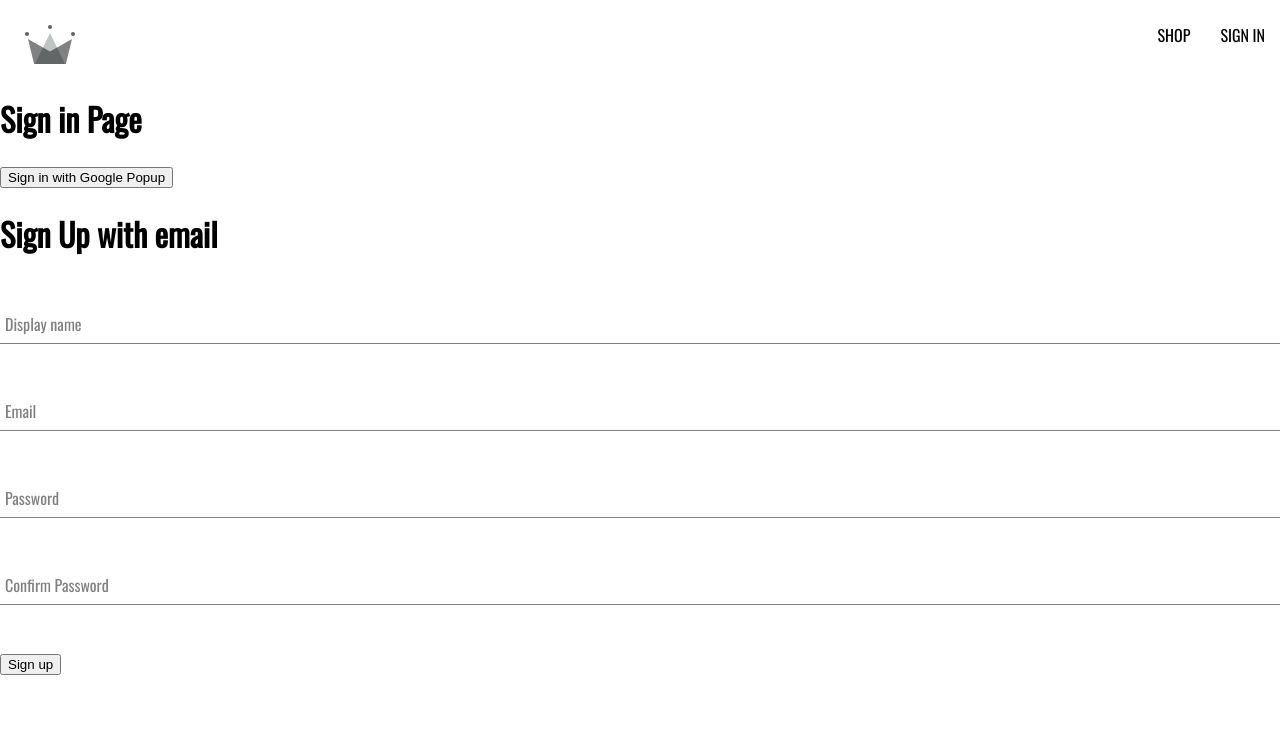
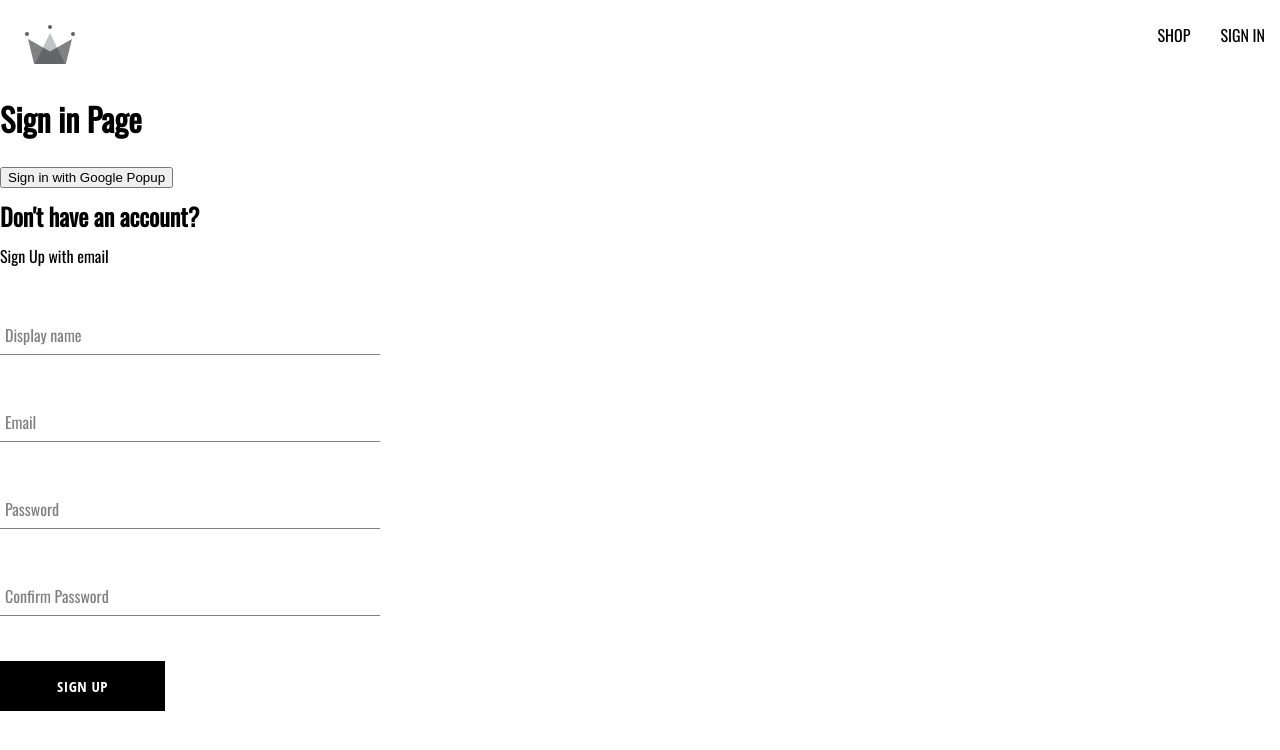
Before and after one commit to Zakroev/crown_shop, a React (Create React App) app: page /sign-in in a window 1280 px wide. Shown: the top 750 px of the page. Built offline with nearby package versions, Linux system fonts and the light colour scheme; a web font is replaced by a local one.

Commit message:
created button component+ Styles

```diff
--- /dev/null
+++ b/src/Components/button/button.component.jsx
@@ -0,0 +1,19 @@
+import "./button.styles.scss";
+
+const BUTTON_TYPE_CLASSES = {
+  google: "google-sign-in",
+  inverted: "inverted",
+};
+
+const Button = ({ children, buttonType, ...otherProps }) => {
+  return (
+    <button
+      className={`button-container ${BUTTON_TYPE_CLASSES[buttonType]}`}
+      {...otherProps}
+    >
+      {children}
+    </button>
+  );
+};
+
+export default Button;
--- /dev/null
+++ b/src/Components/button/button.styles.scss
@@ -0,0 +1,46 @@
+.button-container {
+  min-width: 165px;
+  width: auto;
+  height: 50px;
+  letter-spacing: 0.5px;
+  line-height: 50px;
+  padding: 0 35px 0 35px;
+  font-size: 15px;
+  background-color: black;
+  color: white;
+  text-transform: uppercase;
+  font-family: "Open Sans Condensed";
+  font-weight: bolder;
+  border: none;
+  cursor: pointer;
+  display: flex;
+  justify-content: center;
+
+  &:hover {
+    background-color: white;
+    color: black;
+    border: 1px solid black;
+  }
+
+  &.google-sign-in {
+    background-color: #4285f4;
+    color: white;
+
+    &:hover {
+      background-color: #357ae8;
+      border: none;
+    }
+  }
+
+  &.inverted {
+    background-color: white;
+    color: black;
+    border: 1px solid black;
+
+    &:hover {
+      background-color: black;
+      color: white;
+      border: none;
+    }
+  }
+}
--- a/src/Components/sign-up-form/sign-up-form.component.jsx
+++ b/src/Components/sign-up-form/sign-up-form.component.jsx
@@ -5,6 +5,9 @@
 } from "../../utils/firebase.utils";
 
 import FormInput from "../form-input/form-input.components";
+import Button from "../button/button.component";
+
+import "./sign-up-form.styles.scss";
 
 const defaultFormFields = {
   displayName: "",
@@ -54,8 +57,9 @@
   };
 
   return (
-    <div>
-      <h1>Sign Up with email</h1>
+    <div className="sign-up-container">
+      <h2>Don't have an account?</h2>
+      <span>Sign Up with email</span>
       <form onSubmit={handleSubmit}>
         <FormInput
           label="Display name"
@@ -93,7 +97,7 @@
           value={confirmPassword}
         />
 
-        <button type="submit">Sign up</button>
+        <Button type="submit">Sign up</Button>
       </form>
     </div>
   );
--- /dev/null
+++ b/src/Components/sign-up-form/sign-up-form.styles.scss
@@ -0,0 +1,9 @@
+.sign-up-container {
+  display: flex;
+  flex-direction: column;
+  width: 380px;
+}
+
+h2 {
+  margin: 10px 0;
+}
```
